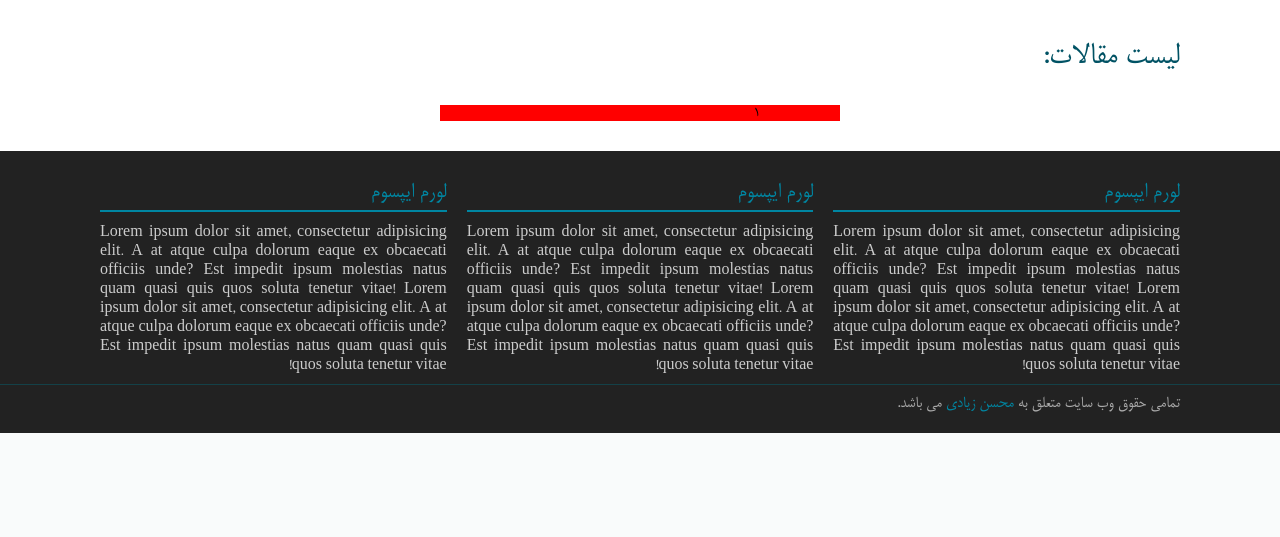
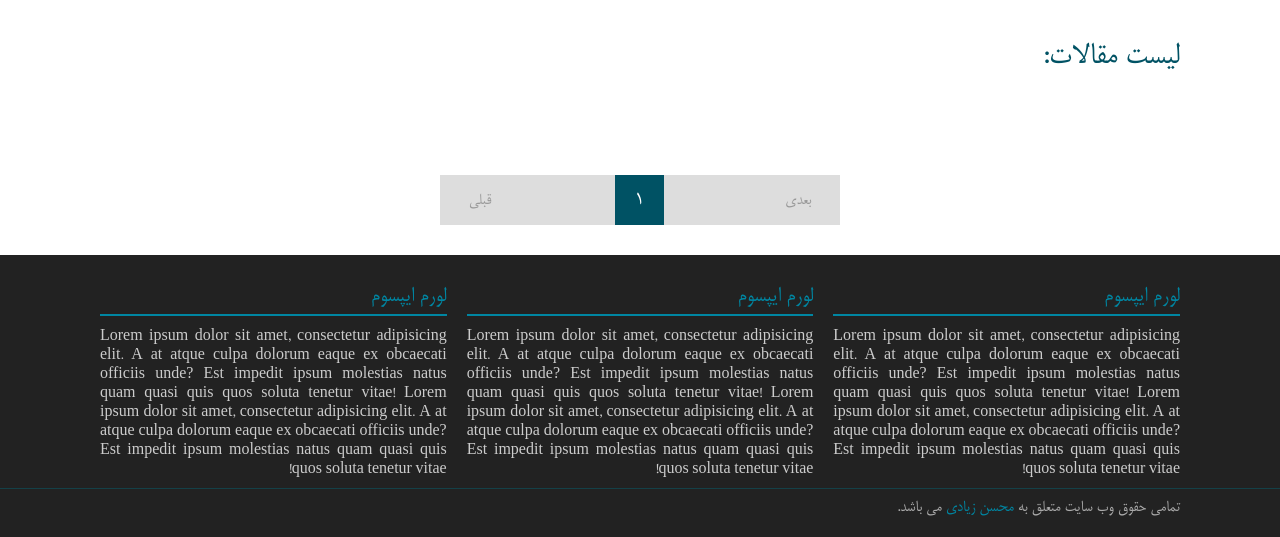
Before and after one commit to mohsen-ziadi/testBlog-with-Django, a Django app: page /blog/ in a window 1280 px wide. Shown: the part 368-905 px from the top of the page. Before the commit the page ends 801 px from the top, so only its background shows below. Run offline with Django 4.2, Linux system fonts and the light colour scheme; data that the repository does not hold is empty; some web fonts are replaced.

Commit message:
create paginator

```diff
--- a/blog/static/CSS/base.css
+++ b/blog/static/CSS/base.css
@@ -50,6 +50,7 @@ nav {
     background-color: #005264;
     position: sticky;
     top: 0;
+    z-index: 200;
 }
 
 nav ul {
@@ -73,7 +74,7 @@ nav ul a li:hover {
 
 /*start header image*/
 #header {
-    background: url("../images/css-images/tehran.jpg") center center no-repeat;
+    background: url("../images/css-images/tehran.jpg") center center no-repeat fixed;
     padding: 100px 0;
 }
 
@@ -250,27 +251,63 @@ form{
     color: #fff !important;
 }
 
-.submit-comment:hover{
-    background: #0086a2!important;
+.submit-comment:hover {
+    background: #0086a2 !important;
 }
 
 
 /*start pagination*/
-#paginator{
-    background: red;
+#paginator {
     width: 400px;
     margin: 0 auto;
+    height: 50px;
+    overflow: hidden;
+    background: #ddd;
+    font-weight: bolder;
+    font-size: 18px;
+    direction: ltr;
+    color: #000;
+    margin-top: 70px;
 }
 
-#paginator  a{
+.prePage {
+    width: 80px;
     display: inline-block;
+    line-height: 50px;
+    text-align: center;
 }
 
-.numberOfPage{
-   width: 60%;
-    margin: 0 auto;
+.prePage span {
+    color: #999;
 }
 
-#paginator  li{
+.numPage {
+    width: 230px;
     display: inline-block;
+    text-align: center;
+    line-height: 50px;
+
 }
+
+.numPage span {
+    padding: 0px 20px;
+    display: inline-block;
+    line-height: 50px;
+    font-size: 22px;
+}
+
+.active-numPage {
+    background: #005264;
+    color: white;
+}
+
+.nxtPage {
+    width: 80px;
+    display: inline-block;
+    text-align: center;
+    line-height: 50px;
+}
+
+.nxtPage span {
+    color: #999;
+}
--- a/templates/blog/partials/paginator.html
+++ b/templates/blog/partials/paginator.html
@@ -1,23 +1,42 @@
 <div id="paginator">
 
-    <ul>
+    <div class="prePage">
         {% if page.has_previous %}
             <a href="?page={{ page.previous_page_number }}">
                 <li>قبلی</li>
             </a>
+        {% else %}
+            <span>قبلی</span>
         {% endif %}
-        <div class="numberOfPage">
-            {% for i in page.paginator.page_range %}
+    </div>
+    <div class="numPage">
+        {% for i in page.paginator.page_range %}
             {% if i == page.number %}
-                <li class="red"> {{ i }}</li>
+                <span class="active-numPage">  {{ i }}  </span>
             {% else %}
-                <li>{{ i }}</li>
+                <span>  {{ i }}  </span>
             {% endif %}
         {% endfor %}
+    </div>
+    <div class="nxtPage">
+
+        {% if page.has_next %}
+            <a href="?page={{ page.next_page_number }}">
+                بعدی
+            </a>
+        {% else %}
+            <span>بعدی</span>
+        {% endif %}
+
+    </div>
+
+
+    <ul>
+
+        <div class="numberOfPage">
+
         </div>
-        {% if page.has_next %}
-            <a href="?page={{ page.next_page_number }}"> <li>بعدی</li> </a>
-        {% endif %}
+
     </ul>
 
 </div>
```
Also changed, not shown: 1 other file.
